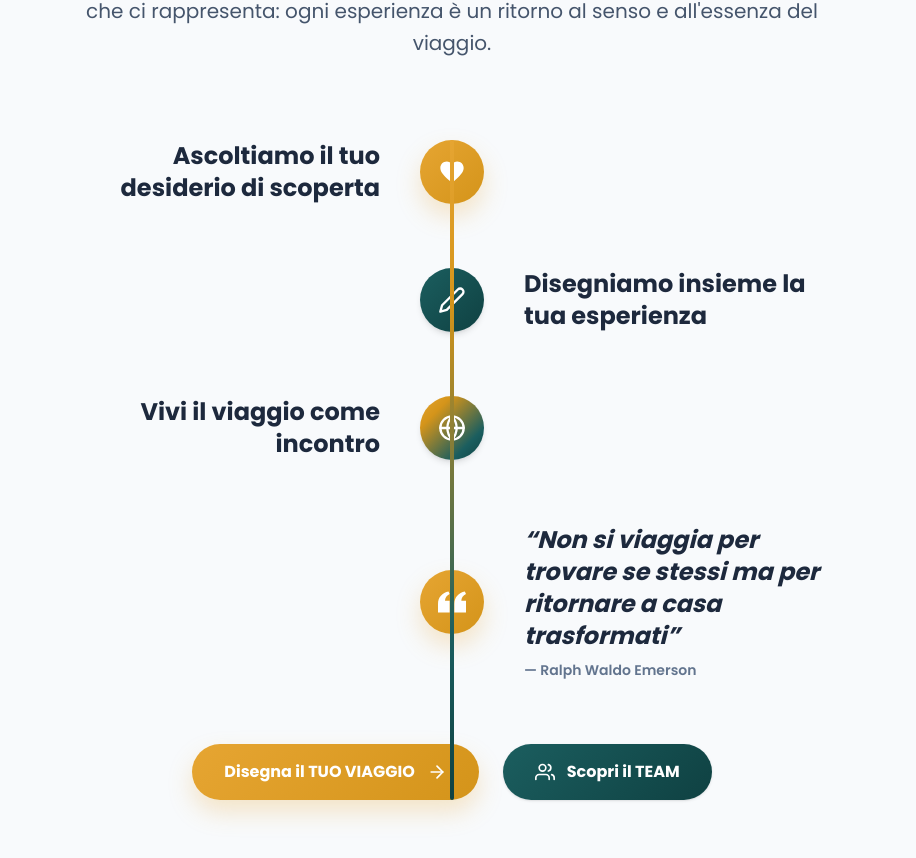
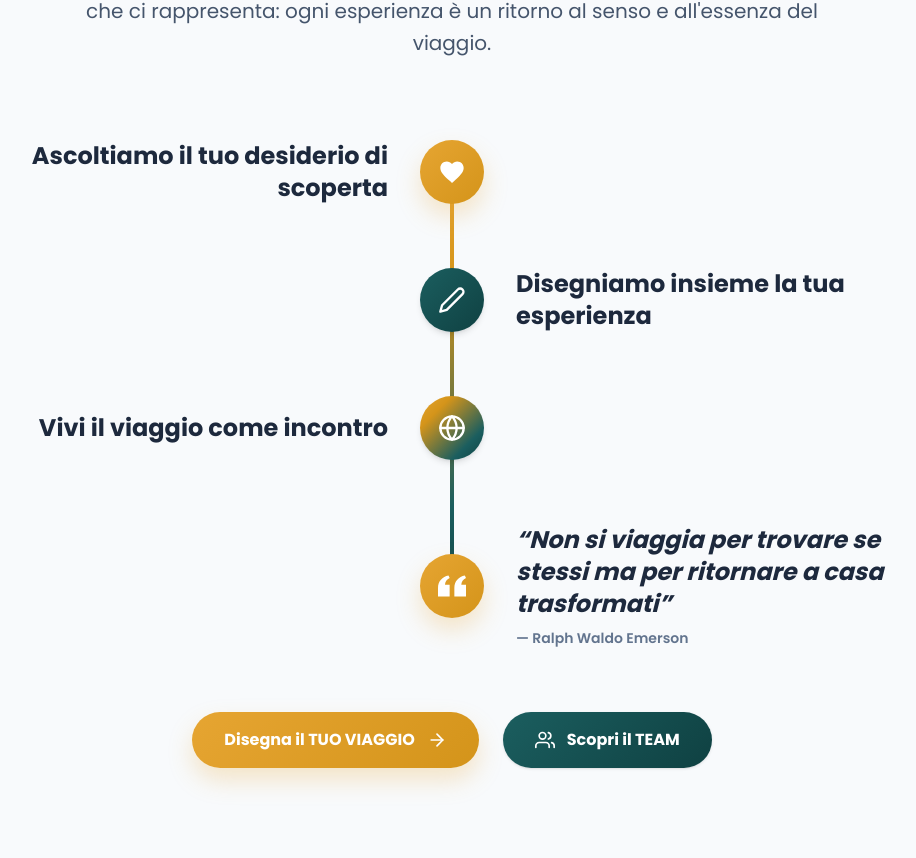
Before and after one commit to ayanmal1k/incantour, a Next.js app in the folder web/: page / in a window 1280 px wide. Shown: the part 3157-4015 px from the top of the page, without its empty margins (188-1104 px from the left). Built offline with nearby package versions, Linux system fonts and the light colour scheme; no server answers.

Commit message:
feat: add JourneyTimelineSection component for homepage experience flow

```diff
--- a/web/components/home/journey-timeline-section.tsx
+++ b/web/components/home/journey-timeline-section.tsx
@@ -31,35 +31,37 @@ export function JourneyTimelineSection() {
           </p>
         </div>
 
-        {/* Timeline */}
-        <div className="relative mx-auto mt-20 max-w-3xl">
-          {/* Vertical Center Line */}
+        {/* Timeline Container */}
+        <div className="mx-auto mt-20 max-w-4xl">
+          {/* Steps & Central Line Wrapper */}
+          <div className="relative">
+            {/* Vertical Center Line - Layered strictly below icons (z-0) and stops at the steps */}
             <div
-            className="absolute left-1/2 top-0 h-full w-1 -translate-x-1/2 rounded-full bg-gradient-primary hidden sm:block"
+              className="absolute left-1/2 top-8 bottom-8 w-1 -translate-x-1/2 rounded-full bg-gradient-primary z-0 hidden sm:block"
               aria-hidden="true"
             />
 
             <div className="space-y-12 sm:space-y-16">
               {/* Step 1 */}
               <div className="flex flex-col items-center sm:flex-row">
-              <div className="w-full text-center sm:w-1/2 sm:pr-10 sm:text-right">
+                <div className="w-full text-center sm:w-1/2 sm:pr-8 sm:text-right">
                   <h3 className="font-display text-xl font-bold text-slate-800 sm:text-2xl">
                     Ascoltiamo il tuo desiderio di scoperta
                   </h3>
                 </div>
-              <div className="my-3 flex h-16 w-16 shrink-0 items-center justify-center rounded-full bg-gradient-warm text-white shadow-gold sm:my-0">
+                <div className="relative z-10 my-3 flex h-16 w-16 shrink-0 items-center justify-center rounded-full bg-gradient-warm text-white shadow-gold sm:my-0">
                   <HeartIcon className="h-7 w-7 text-white" />
                 </div>
-              <div className="hidden sm:block sm:w-1/2 sm:pl-10" />
+                <div className="hidden sm:block sm:w-1/2 sm:pl-8" />
               </div>
 
               {/* Step 2 */}
               <div className="flex flex-col items-center sm:flex-row">
-              <div className="hidden sm:block sm:w-1/2 sm:pr-10" />
-              <div className="my-3 flex h-16 w-16 shrink-0 items-center justify-center rounded-full bg-gradient-cool text-white shadow-md sm:my-0">
+                <div className="hidden sm:block sm:w-1/2 sm:pr-8" />
+                <div className="relative z-10 my-3 flex h-16 w-16 shrink-0 items-center justify-center rounded-full bg-gradient-cool text-white shadow-md sm:my-0">
                   <PencilIcon className="h-7 w-7 text-white" />
                 </div>
-              <div className="w-full text-center sm:w-1/2 sm:pl-10 sm:text-left">
+                <div className="w-full text-center sm:w-1/2 sm:pl-8 sm:text-left">
                   <h3 className="font-display text-xl font-bold text-slate-800 sm:text-2xl">
                     Disegniamo insieme la tua esperienza
                   </h3>
@@ -68,24 +70,24 @@ export function JourneyTimelineSection() {
 
               {/* Step 3 */}
               <div className="flex flex-col items-center sm:flex-row">
-              <div className="w-full text-center sm:w-1/2 sm:pr-10 sm:text-right">
+                <div className="w-full text-center sm:w-1/2 sm:pr-8 sm:text-right">
                   <h3 className="font-display text-xl font-bold text-slate-800 sm:text-2xl">
                     Vivi il viaggio come incontro
                   </h3>
                 </div>
-              <div className="my-3 flex h-16 w-16 shrink-0 items-center justify-center rounded-full bg-gradient-primary text-white shadow-md sm:my-0">
+                <div className="relative z-10 my-3 flex h-16 w-16 shrink-0 items-center justify-center rounded-full bg-gradient-primary text-white shadow-md sm:my-0">
                   <GlobeIcon className="h-7 w-7 text-white" />
                 </div>
-              <div className="hidden sm:block sm:w-1/2 sm:pl-10" />
+                <div className="hidden sm:block sm:w-1/2 sm:pl-8" />
               </div>
 
               {/* Step 4 */}
               <div className="flex flex-col items-center sm:flex-row">
-              <div className="hidden sm:block sm:w-1/2 sm:pr-10" />
-              <div className="my-3 flex h-16 w-16 shrink-0 items-center justify-center rounded-full bg-gradient-warm text-white shadow-gold sm:my-0">
+                <div className="hidden sm:block sm:w-1/2 sm:pr-8" />
+                <div className="relative z-10 my-3 flex h-16 w-16 shrink-0 items-center justify-center rounded-full bg-gradient-warm text-white shadow-gold sm:my-0">
                   <QuoteIcon className="h-7 w-7 text-white" />
                 </div>
-              <div className="w-full text-center sm:w-1/2 sm:pl-10 sm:text-left">
+                <div className="w-full text-center sm:w-1/2 sm:pl-8 sm:text-left">
                   <blockquote className="font-display text-xl font-bold italic text-slate-800 sm:text-2xl">
                     &ldquo;Non si viaggia per trovare se stessi ma per ritornare a casa trasformati&rdquo;
                   </blockquote>
@@ -93,9 +95,10 @@ export function JourneyTimelineSection() {
                 </div>
               </div>
             </div>
+          </div>
 
-          {/* Action CTAs */}
-          <div className="mt-16 flex flex-col items-center justify-center gap-6 sm:flex-row">
+          {/* Action CTAs - Placed outside the timeline line wrapper */}
+          <div className="relative z-10 mt-16 flex flex-col items-center justify-center gap-6 sm:flex-row">
             <Link
               href="/prenota"
               className="inline-flex items-center gap-3 rounded-full bg-gradient-warm px-8 py-4 text-base font-bold text-white shadow-gold transition duration-300 hover:scale-105 hover:brightness-110 focus:outline-none focus-visible:ring-4 focus-visible:ring-incan-gold"
```
Lines whose indentation alone changed are shown as unchanged.
